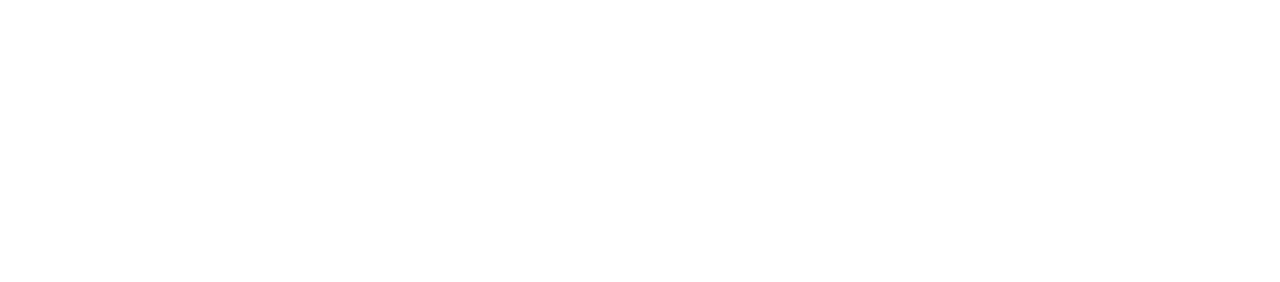
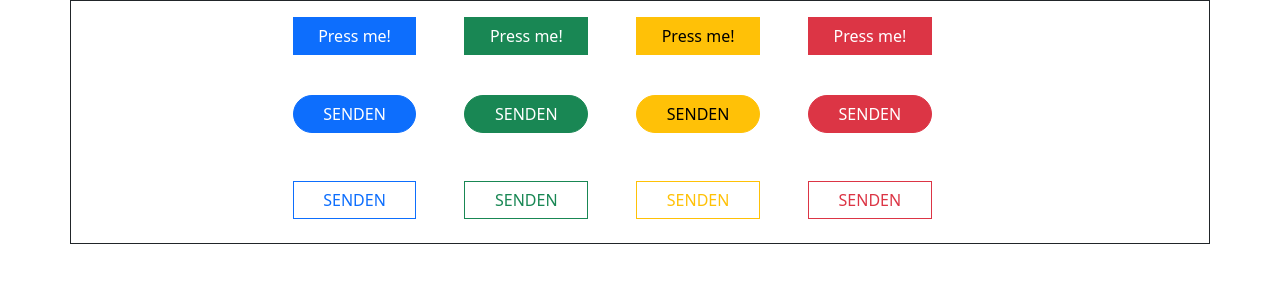
Before and after one commit to atefehbakhshi/CW20, a plain HTML site: page Q1/index.html in a window 1280 px wide. Drawn offline with nearby package versions, Linux system fonts and the light colour scheme.

Commit message:
feat: add buttons

```diff
--- a/Q1/index.html
+++ b/Q1/index.html
@@ -5,11 +5,48 @@
     <meta charset="UTF-8">
     <meta http-equiv="X-UA-Compatible" content="IE=edge">
     <meta name="viewport" content="width=device-width, initial-scale=1.0">
+    <link href="https://cdn.jsdelivr.net/npm/bootstrap@5.0.2/dist/css/bootstrap.min.css" rel="stylesheet"
+        integrity="sha384-EVSTQN3/azprG1Anm3QDgpJLIm9Nao0Yz1ztcQTwFspd3yD65VohhpuuCOmLASjC" crossorigin="anonymous">
     <title>Q1</title>
 </head>
 
 <body>
+    <div class="container border border-dark d-flex flex-column  align-items-center">
+        <div class="row col-8 my-3">
+            <button class="btn btn-primary rounded-0 col-2 mx-4">Press me!
+            </button>
+            <button class="btn  btn-success rounded-0 col-2 mx-4">Press me!
+            </button>
+            <button class="btn btn-warning rounded-0 col-2 mx-4">Press me!
+            </button>
+            <button class="btn btn-danger rounded-0 col-2 mx-4">Press me!
+            </button>
+        </div>
+        <div class="row col-8 my-4">
+            <button class="btn btn-primary rounded-pill col-2 mx-4">SENDEN
+            </button>
+            <button class="btn  btn-success rounded-pill col-2 mx-4">SENDEN
+            </button>
+            <button class="btn btn-warning rounded-pill col-2 mx-4">SENDEN
+            </button>
+            <button class="btn btn-danger rounded-pill col-2 mx-4">SENDEN
+            </button>
+        </div>
+        <div class="row col-8 my-4">
+            <button class="btn btn-outline-primary rounded-0 col-2 mx-4">SENDEN
+            </button>
+            <button class="btn  btn-outline-success rounded-0 col-2 mx-4">SENDEN
+            </button>
+            <button class="btn btn-outline-warning rounded-0 col-2 mx-4">SENDEN
+            </button>
+            <button class="btn btn-outline-danger rounded-0 col-2 mx-4">SENDEN
+            </button>
+        </div>
+    </div>
 
+    <script src="https://cdn.jsdelivr.net/npm/bootstrap@5.0.2/dist/js/bootstrap.bundle.min.js"
+        integrity="sha384-MrcW6ZMFYlzcLA8Nl+NtUVF0sA7MsXsP1UyJoMp4YLEuNSfAP+JcXn/tWtIaxVXM"
+        crossorigin="anonymous"></script>
 </body>
 
 </html>
```
